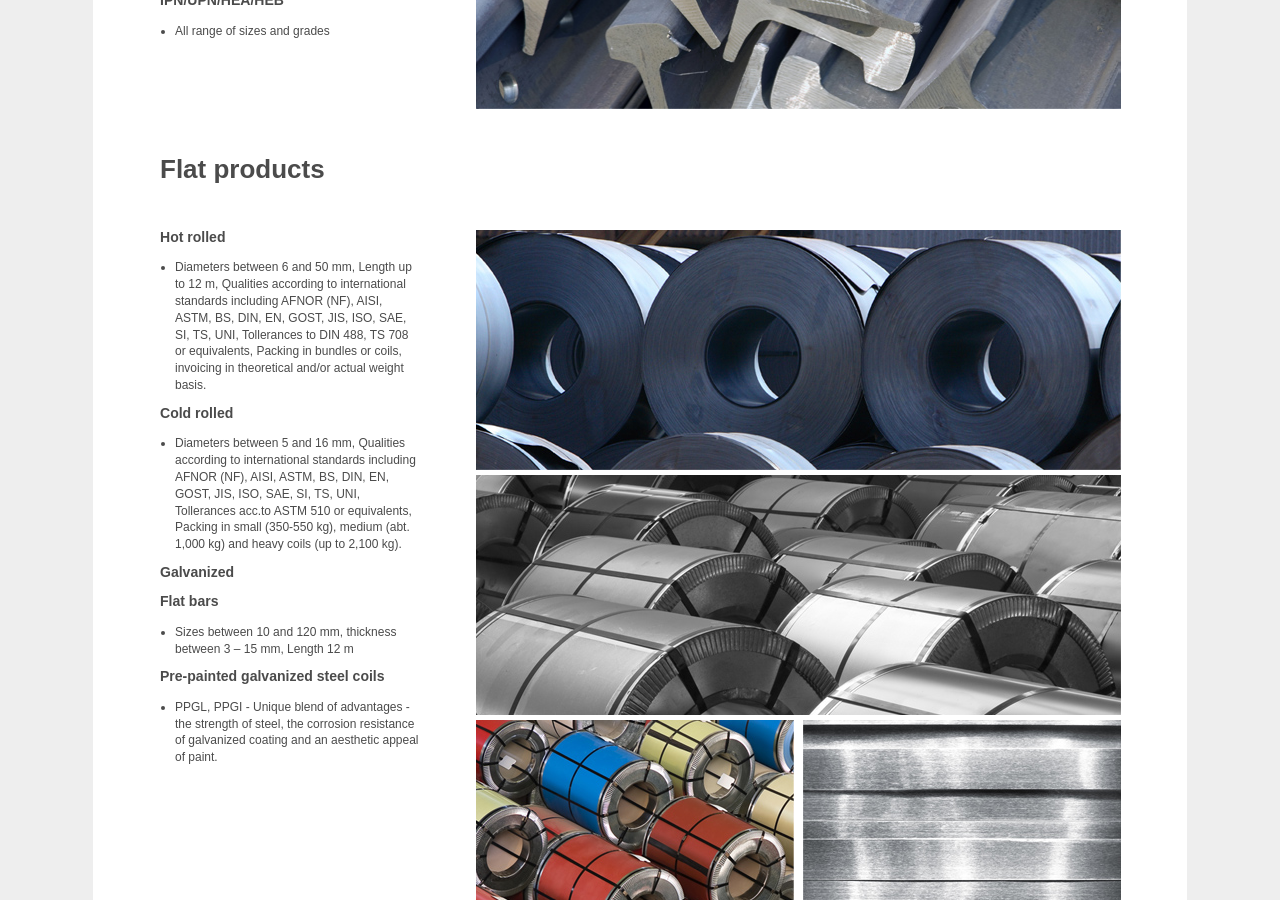
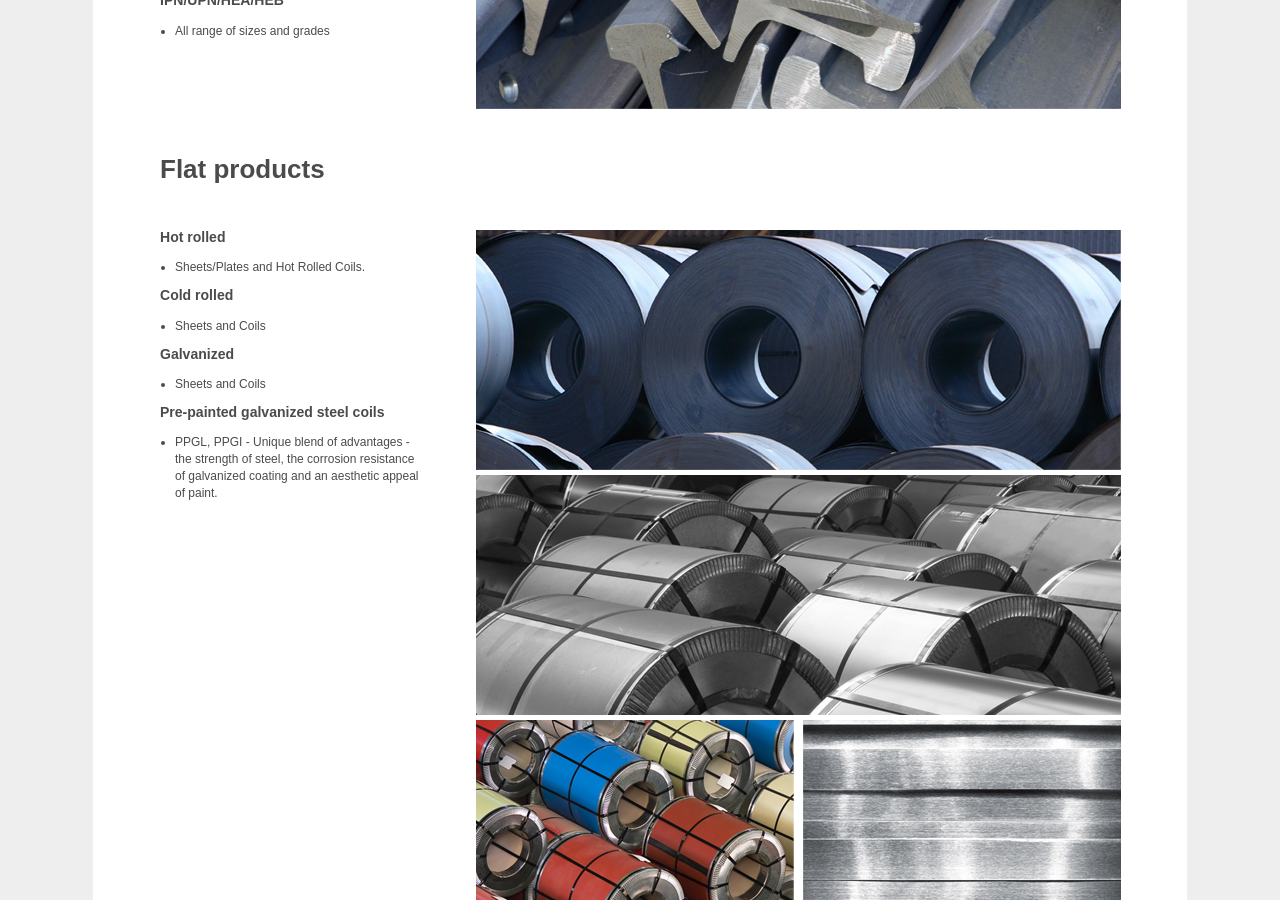
Before and after one commit to janosrusiczki/allmet-jekyll, a Jekyll site: the page built from en/steel-products/index.html, in a window 1280 px wide and 900 px high, scrolled down 2588 px. Built offline with Jekyll 4.4.1, drawn with Linux system fonts in a browser that asks for light colours; some web fonts are replaced; Markdown is read by kramdown in place of the engine named in the settings.

Commit message:
Update index.html

```diff
--- a/en/steel-products/index.html
+++ b/en/steel-products/index.html
@@ -119,16 +119,15 @@ romanian_link: produse-otel
   <div class="left">
     <h3>Hot rolled</h3>
     <ul>
-      <li>Diameters between 6 and 50 mm, Length up to 12 m, Qualities according to international standards including AFNOR (NF), AISI, ASTM, BS, DIN, EN, GOST, JIS, ISO, SAE, SI, TS, UNI, Tollerances to DIN 488, TS 708 or equivalents, Packing in bundles or coils, invoicing in theoretical and/or actual weight basis.</li>
+      <li>Sheets/Plates and Hot Rolled Coils.</li>
     </ul>
     <h3>Cold rolled</h3>
     <ul>
-      <li>Diameters between 5 and 16 mm, Qualities according to international standards including AFNOR (NF), AISI, ASTM, BS, DIN, EN, GOST, JIS, ISO, SAE, SI, TS, UNI, Tollerances acc.to ASTM 510 or equivalents, Packing in small (350-550 kg), medium (abt. 1,000 kg) and heavy coils (up to 2,100 kg).</li>
+      <li>Sheets and Coils</li>
     </ul>
     <h3>Galvanized</h3>
-    <h3>Flat bars</h3>
     <ul>
-      <li>Sizes between 10 and 120 mm, thickness between 3 – 15 mm, Length 12 m</li>
+      <li>Sheets and Coils</li>
     </ul>
     <h3>Pre-painted galvanized steel coils</h3>
     <ul>
```
